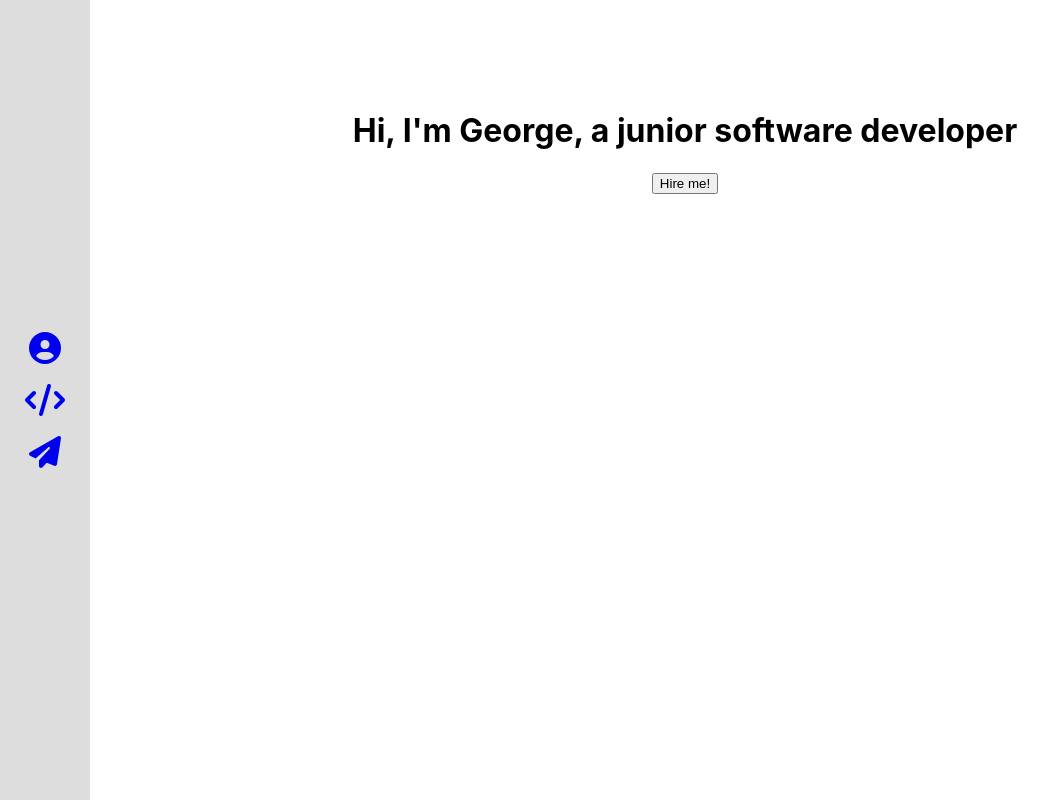
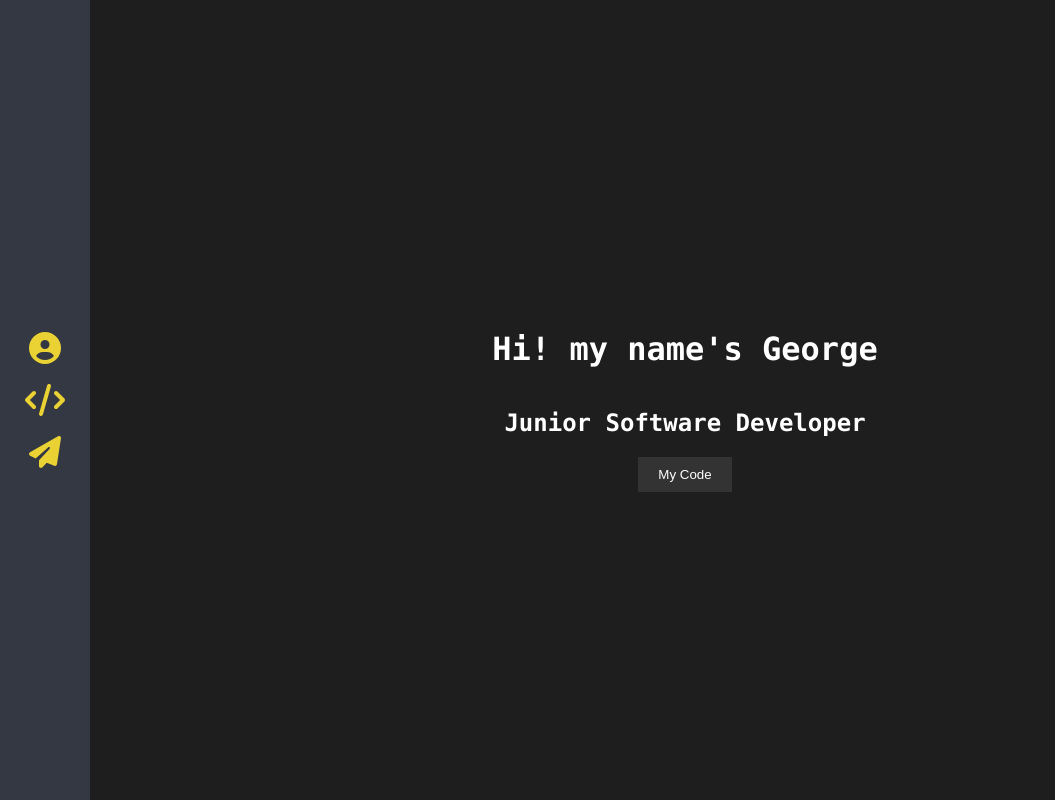
Before and after one commit to GeorgeTownley/my-portfolio, a React (Create React App) app: page / in a window 1280 px wide. Shown: the top 800 px of the page, without its empty margins (0-1055 px from the left). Built offline with nearby package versions, Linux system fonts and the light colour scheme.

Commit message:
imrpove intro styling

```diff
--- a/src/components/Intro.js
+++ b/src/components/Intro.js
@@ -1,12 +1,15 @@
 import React from "react";
 
-const Intro = () => {
+function Intro() {
   return (
-    <div id="intro" className="full-screen-section">
-      <h1>Hi, I'm George, a junior software developer</h1>
-      <button>Hire me!</button>
+    <div className="intro" id="intro">
+      <h1>Hi! my name's George</h1>
+      <h2>Junior Software Developer</h2>
+      <button onClick={() => (window.location.href = "#projects")}>
+        My Code
+      </button>
     </div>
   );
-};
+}
 
 export default Intro;
--- a/src/components/NavBar.js
+++ b/src/components/NavBar.js
@@ -16,17 +16,20 @@ const NavBar = () => {
     <div className="navbar">
       <div className="nav-icon">
         <a href="#intro">
-          <FontAwesomeIcon icon={faCircleUser} size="2x" />
+          {/* Add class for bright green */}
+          <FontAwesomeIcon icon={faCircleUser} size="2x" className="faIcon1" />
         </a>
       </div>
       <div className="nav-icon">
         <a href="#projects">
-          <FontAwesomeIcon icon={faCode} size="2x" />
+          {/* Add class for magenta */}
+          <FontAwesomeIcon icon={faCode} size="2x" className="faIcon2" />
         </a>
       </div>
       <div className="nav-icon">
         <a href="#contact">
-          <FontAwesomeIcon icon={faPaperPlane} size="2x" />
+          {/* Add class for cyan */}
+          <FontAwesomeIcon icon={faPaperPlane} size="2x" className="faIcon3" />
         </a>
       </div>
     </div>
--- a/src/index.css
+++ b/src/index.css
@@ -1,12 +1,12 @@
 body {
   margin: 0;
-  font-family: -apple-system, BlinkMacSystemFont, "Segoe UI", "Roboto", "Oxygen",
-    "Ubuntu", "Cantarell", "Fira Sans", "Droid Sans", "Helvetica Neue",
-    sans-serif;
+  font-family: "Consolas", monospace;
   -webkit-font-smoothing: antialiased;
   -moz-osx-font-smoothing: grayscale;
   padding-left: 90px;
   scroll-behavior: smooth;
+  background-color: #1e1e1e; /* This is an approximation of the color from the VS Code editor area in the screenshot */
+  color: #ffffff;
 }
 
 code {
@@ -76,7 +76,7 @@ code {
   left: 0;
   height: 100%;
   width: 90px;
-  background-color: #ddd;
+  background-color: #333842;
   display: flex;
   flex-direction: column;
   justify-content: center;
@@ -97,3 +97,50 @@ code {
   box-sizing: border-box; /* This ensures that the padding is included in the height */
   overflow-y: auto; /* Allows vertical scrolling if content exceeds the viewport height */
 }
+
+/* Bright Green for the first icon */
+.navbar .faIcon1 {
+  color: #ebd234;
+}
+
+/* Magenta for the second icon */
+.navbar .faIcon2 {
+  color: #ebd234;
+}
+
+/* Cyan for the third icon */
+.navbar .faIcon3 {
+  color: #ebd234;
+}
+
+.navbar .faIcon1:active,
+.navbar .faIcon2:active,
+.navbar .faIcon3:active {
+  color: #ffffff; /* This changes the color to white when the icons are being clicked */
+}
+
+html {
+  scroll-behavior: smooth;
+}
+
+.intro {
+  display: flex;
+  flex-direction: column;
+  justify-content: center; /* vertically center */
+  align-items: center; /* horizontally center */
+  height: 100vh; /* 100% of the viewport height */
+  text-align: center; /* center the text */
+}
+
+button {
+  background-color: #333; /* or any color you prefer */
+  color: #fff; /* text color */
+  padding: 10px 20px; /* button padding */
+  border: none; /* removes border */
+  cursor: pointer; /* hand cursor on hover */
+  transition: 0.3s; /* smoothens the hover effect */
+}
+
+button:hover {
+  background-color: #555; /* slightly lighter on hover */
+}
```
